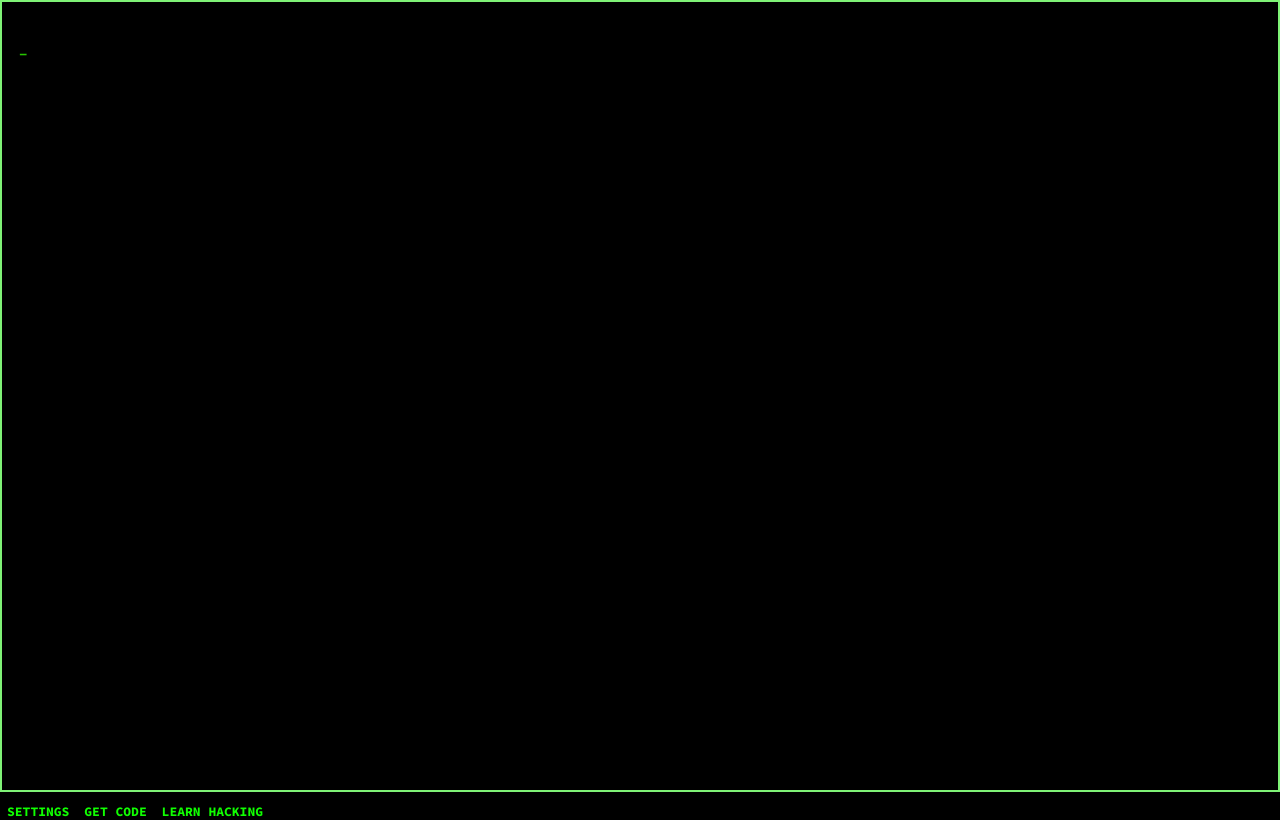
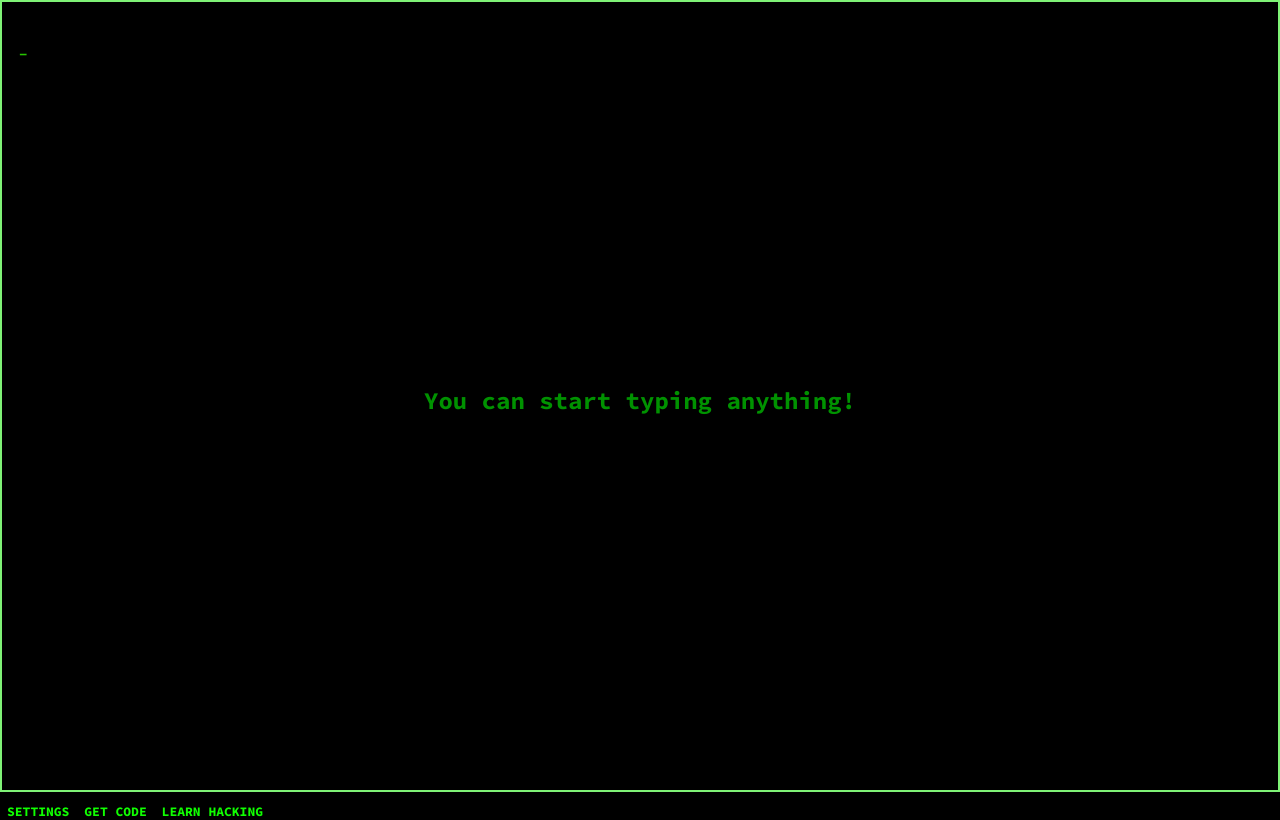
Before and after one commit to mxnuag/TypeRider, a React (Create React App) app: page / in a window 1280 px wide. Built offline with nearby package versions, Linux system fonts and the light colour scheme; a web font is replaced by a local one.

Commit message:
centre prompt

```diff
--- a/src/App.css
+++ b/src/App.css
@@ -198,3 +198,30 @@ font-family: 'Source Code Pro', monospace;
       left: 100%;
   }
 }
+
+.typing-prompt {
+  position: fixed;
+  top: 50%;
+  left: 50%;
+  transform: translate(-50%, -50%);
+  background-color: rgba(0, 0, 0, 0.8); /* Semi-transparent background */
+  color: lime; /* Green text color */
+  font-size: 24px;
+  font-weight: bold;
+  padding: 20px;
+  border-radius: 10px;
+  z-index: 1000; /* Ensure it appears above other content */
+  animation: fadeInOut 3s forwards; /* Animation for fade in and out */
+}
+
+@keyframes fadeInOut {
+  0% {
+      opacity: 0;
+  }
+  50% {
+      opacity: 1;
+  }
+  100% {
+      opacity: 0;
+  }
+}
--- a/src/App.js
+++ b/src/App.js
@@ -8,6 +8,7 @@ function App() {
     const [textcharacter, setTextcharacter] = useState(0);
     const [loading, setLoading] = useState(true); // State for preloader visibility
     const [hackingText, setHackingText] = useState([]); // State for hacking text lines
+    const [showTypingPrompt, setShowTypingPrompt] = useState(false); // State for typing prompt visibility
 
     const containerRef = useRef(null); // Declare the ref here
 
@@ -26,6 +27,15 @@ function App() {
                 setTimeout(() => setLoading(false), 5000); // Hide preloader after 5 seconds
             });
     }, []);
+
+    useEffect(() => {
+        // Focus the container only when loading is false
+        if (!loading && containerRef.current) {
+            containerRef.current.focus();
+            setShowTypingPrompt(true); // Show the typing prompt
+            setTimeout(() => setShowTypingPrompt(false), 3000); // Hide prompt after 3 seconds
+        }
+    }, [loading]); // Dependency on loading state
 
     const runscript = () => {
         setTextcharacter(textcharacter + 3);
@@ -58,6 +68,11 @@ function App() {
                     <div id='source'>
                         {content}
                     </div>
+                    {showTypingPrompt && (
+                        <div className="typing-prompt">
+                            You can start typing anything!
+                        </div>
+                    )}
                 </div>
             )}
         </div>
```
